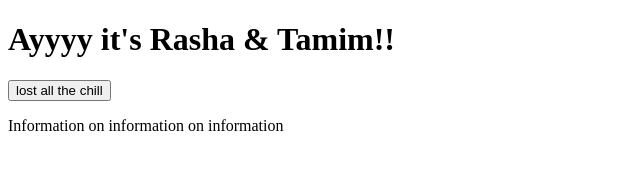
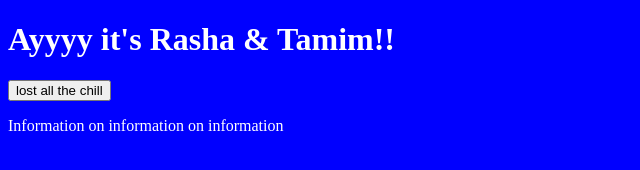
Before and after one commit to vaniamaciel99/MyFirstWebsite, a plain HTML site: page index.html in a window 1280 px wide. Shown: the whole page, without its empty margins (0-640 px from the left). Drawn offline with Linux system fonts and the light colour scheme.

Commit message:
second try

```diff
--- a/styles/style.css
+++ b/styles/style.css
@@ -0,0 +1,15 @@
+body{
+    background-color: blue;
+}
+
+h1{
+    color: white;
+}
+
+button{
+    color: black;
+}
+
+p{
+    color: white;
+}
```
Also changed, not shown: index.html (+2 -0 lines).
